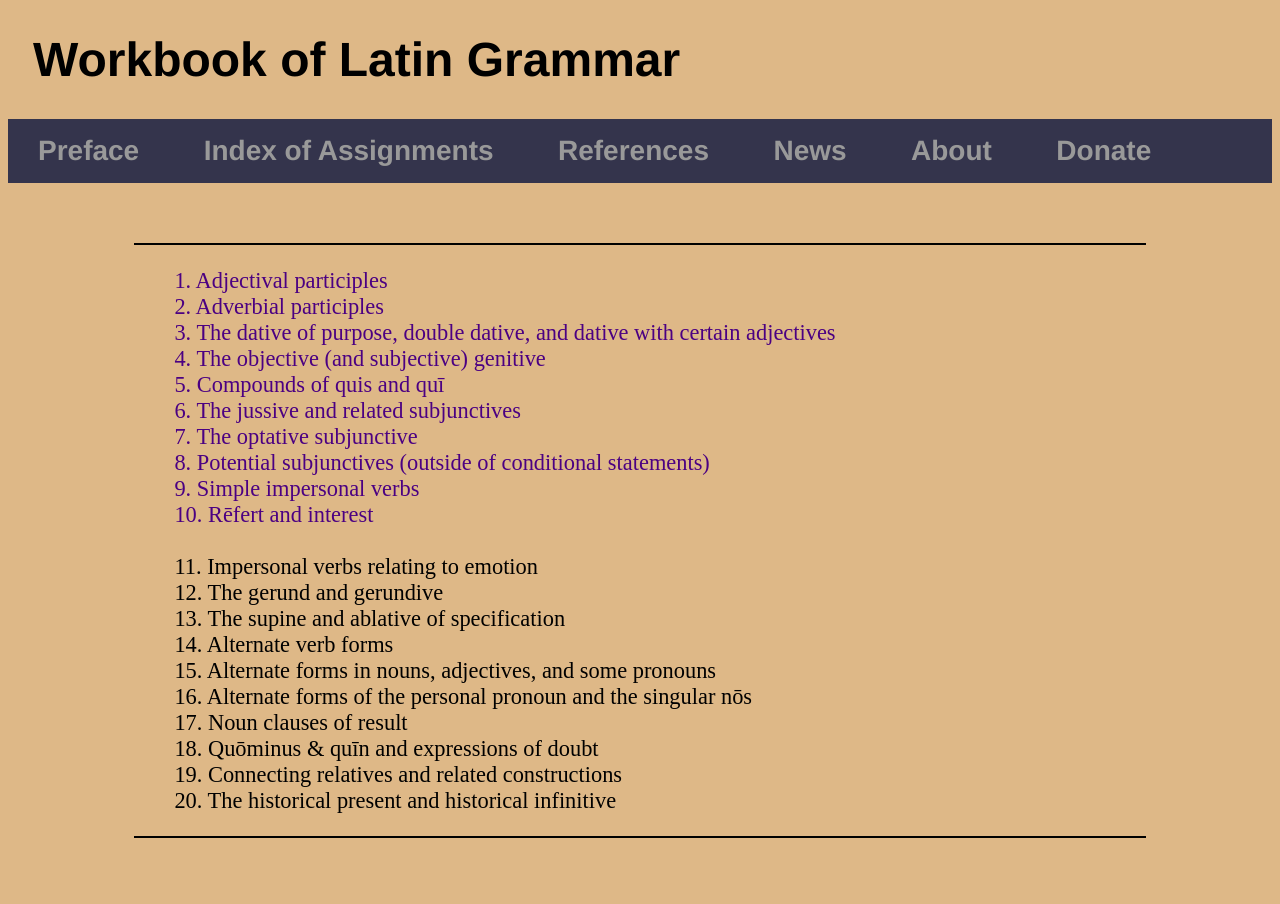
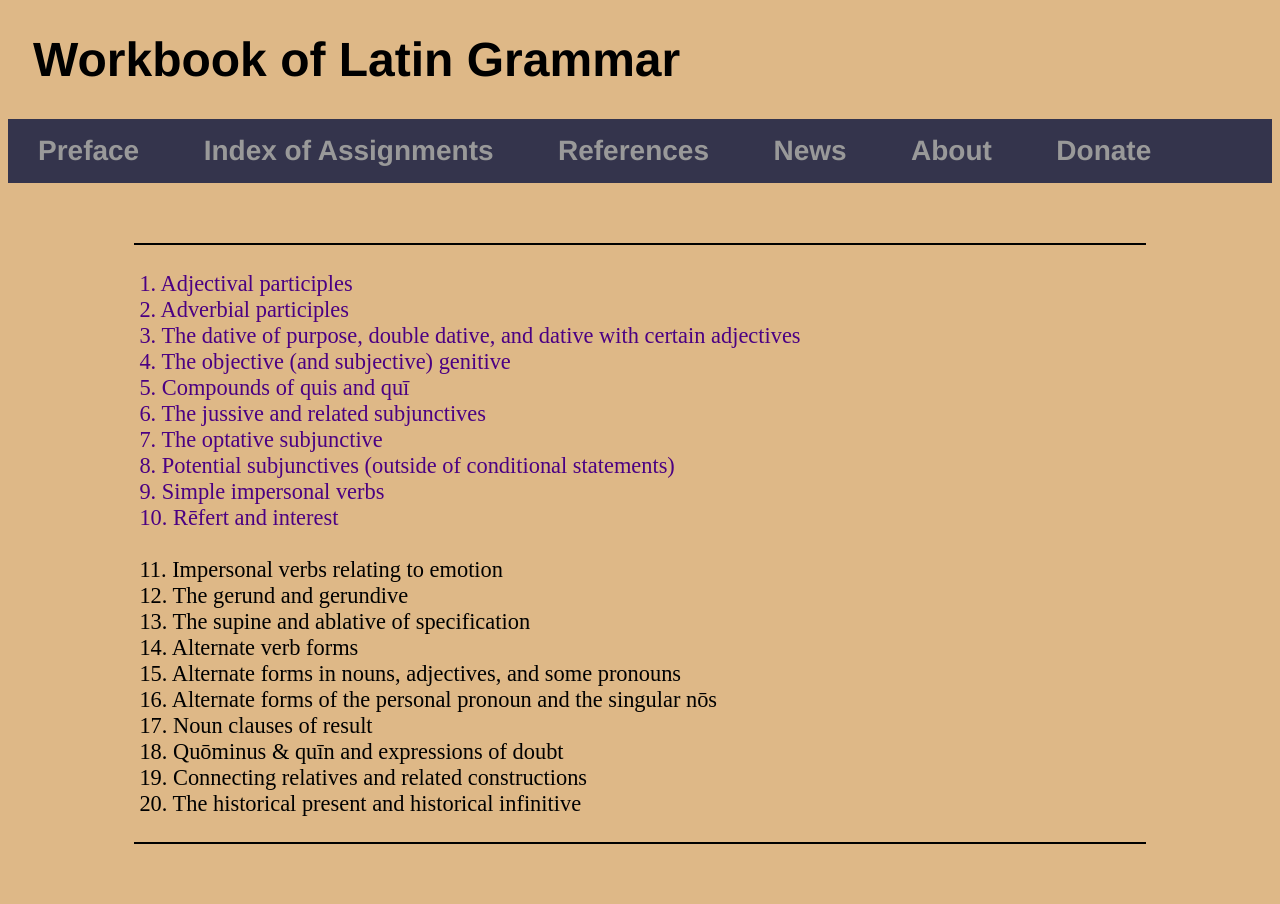
Before and after one commit to AlanCFleming82/AlanCFleming82.github.io, a Jekyll site: the page built from Assignments.html, in a window 1280 px wide. Built offline with Jekyll 4.4.1, drawn with Linux system fonts in a browser that asks for light colours.

Commit message:
Update main.css

```diff
--- a/css/main.css
+++ b/css/main.css
@@ -35,7 +35,7 @@ nav ul li {
 ul.assignments {
 	list-style-type: none;
 	font-size: 1.40em;
-	padding: 1 5px;
+	padding: 3px 5px;
 }
 
 
```
